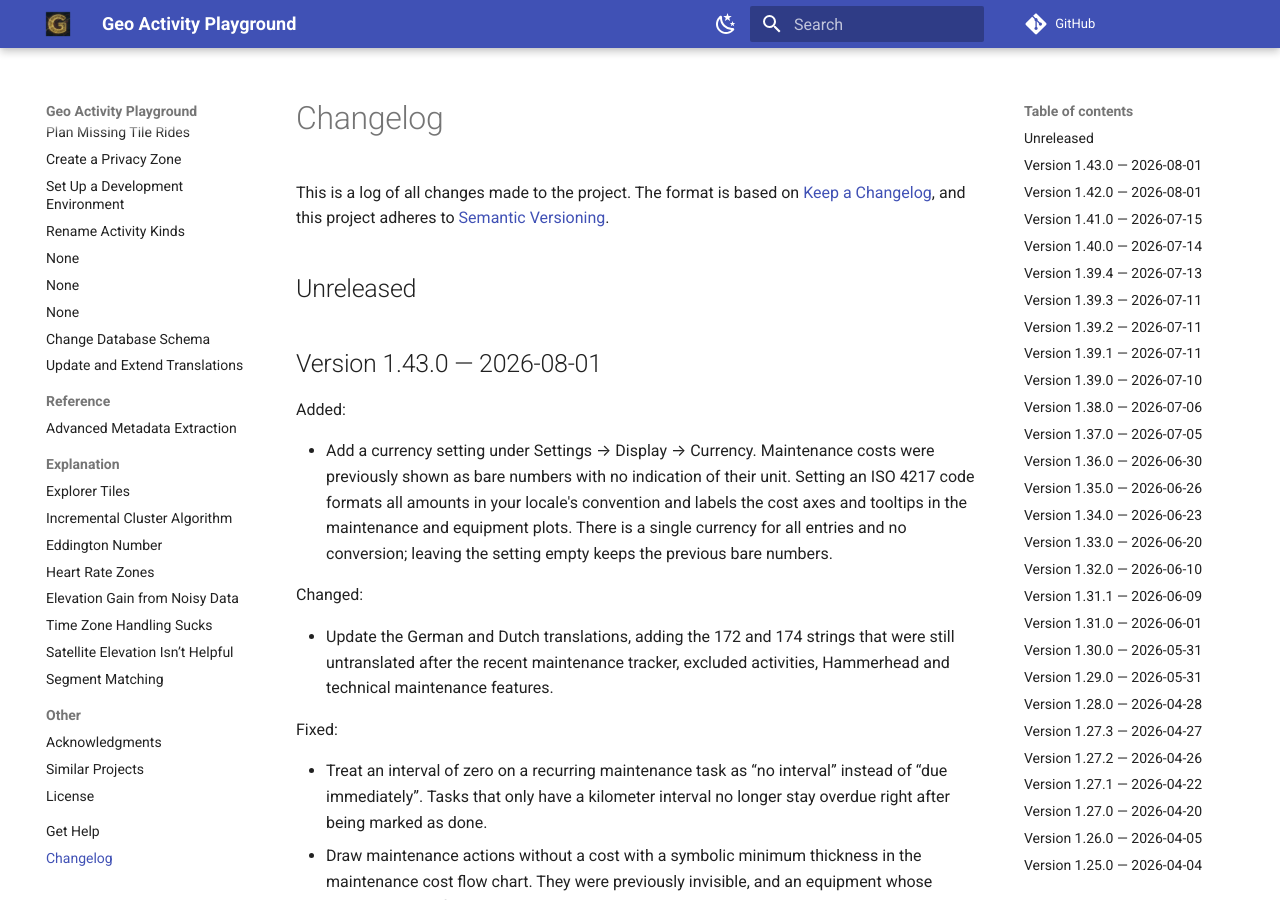
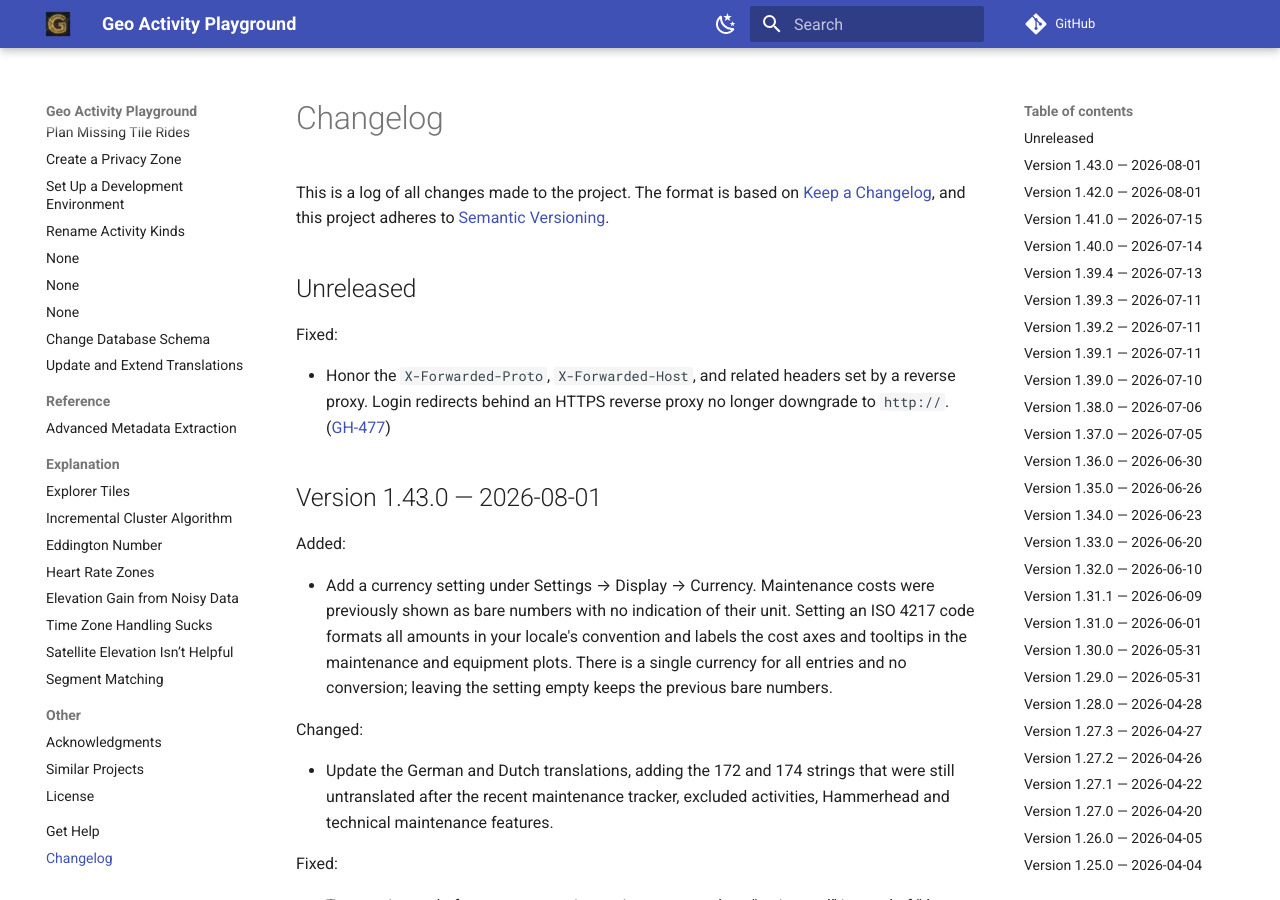
Before and after one commit to martin-ueding/geo-activity-playground, an MkDocs documentation site: the page built from docs/changelog.md, in a window 1280 px wide and 900 px high. Built offline with MkDocs 1.6.1 and Material for MkDocs 9.7.7, drawn with Linux system fonts in a browser that asks for light colours; comment, search, counter and statistics services are not loaded.

Commit message:
docs: add changelog entry for reverse proxy header handling
Refs: GH-477

```diff
--- a/docs/changelog.md
+++ b/docs/changelog.md
@@ -16,6 +16,10 @@ Types of changes
 <!-- next version below this line -->
 
 ## Unreleased
+
+Fixed:
+
+- Honor the `X-Forwarded-Proto`, `X-Forwarded-Host`, and related headers set by a reverse proxy. Login redirects behind an HTTPS reverse proxy no longer downgrade to `http://`. ([GH-477](https://github.com/martin-ueding/geo-activity-playground/issues/477))
 
 
 ## Version 1.43.0 — 2026-08-01
```
